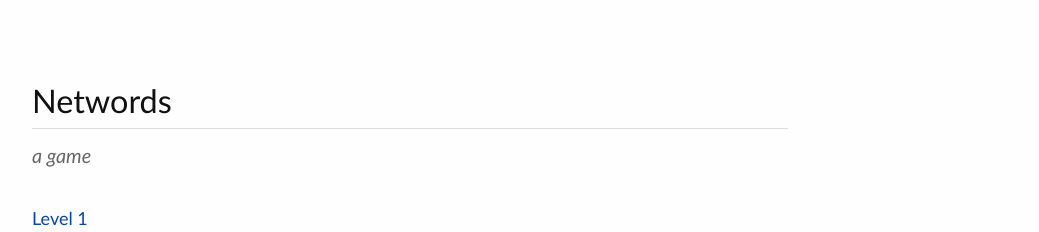
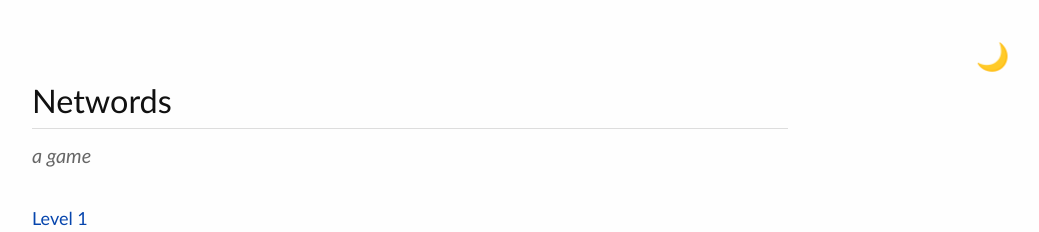
Before and after one commit to networds-site/networds-site.github.io, a Jekyll site: the page built from index.html, in a window 1280 px wide. Shown: the top 232 px of the page, without its empty margins (230-1269 px from the left). Built offline with Jekyll 4.4.1, drawn with Linux system fonts in a browser that asks for light colours.

Commit message:
Add dark mode toggle button

```diff
--- a/_layouts/default.html
+++ b/_layouts/default.html
@@ -13,6 +13,33 @@
   {% endif %}
 </head>
 <body>
+  <button class="theme-toggle" onclick="toggleTheme()" aria-label="Toggle dark mode">
+    <span class="theme-icon">☀️</span>
+  </button>
+
   {{ content }}
+
+  <script>
+    function toggleTheme() {
+      const currentTheme = document.documentElement.getAttribute('data-theme');
+      const newTheme = currentTheme === 'dark' ? 'light' : 'dark';
+
+      document.documentElement.setAttribute('data-theme', newTheme);
+      localStorage.setItem('theme', newTheme);
+
+      // Update button icon
+      const icon = document.querySelector('.theme-icon');
+      icon.textContent = newTheme === 'dark' ? '☀️' : '🌙';
+    }
+
+    // Initialize theme on page load
+    document.addEventListener('DOMContentLoaded', function() {
+      const savedTheme = localStorage.getItem('theme') || 'light';
+      document.documentElement.setAttribute('data-theme', savedTheme);
+
+      const icon = document.querySelector('.theme-icon');
+      icon.textContent = savedTheme === 'dark' ? '☀️' : '🌙';
+    });
+  </script>
 </body>
 </html>
--- a/assets/css/style.css
+++ b/assets/css/style.css
@@ -10,6 +10,19 @@
   --code-bg: #f9f8f6;
   --border-color: #ddd;
   --meta-color: #666;
+}
+
+/* Dark mode */
+[data-theme="dark"] {
+  --text-color: #ddd;
+  --heading-color: #eee;
+  --bg-color: #1a1a1a;
+  --link-color: #69b7ff;
+  --link-visited: #b19cd9;
+  --link-hover: #89cff0;
+  --code-bg: #2a2a2a;
+  --border-color: #444;
+  --meta-color: #999;
 }
 
 /* Base styles */
@@ -85,6 +98,25 @@ pre code {
   font-size: 1em;
 }
 
+/* Theme toggle button */
+.theme-toggle {
+  position: fixed;
+  top: 1em;
+  right: 1em;
+  background: none;
+  border: none;
+  font-size: 1.5em;
+  color: var(--meta-color);
+  cursor: pointer;
+  z-index: 100;
+  transition: color 0.2s ease;
+  padding: 0.5em;
+}
+
+.theme-toggle:hover {
+  color: var(--link-hover);
+}
+
 /* Container for puzzle pages */
 .container {
   max-width: 1200px;
@@ -127,4 +159,10 @@ footer {
   h1 { font-size: 1.5em; }
   h2 { font-size: 1.25em; }
   h3 { font-size: 1.1em; }
+
+  .theme-toggle {
+    top: 0.5em;
+    right: 0.5em;
+    font-size: 1.2em;
+  }
 }
```
